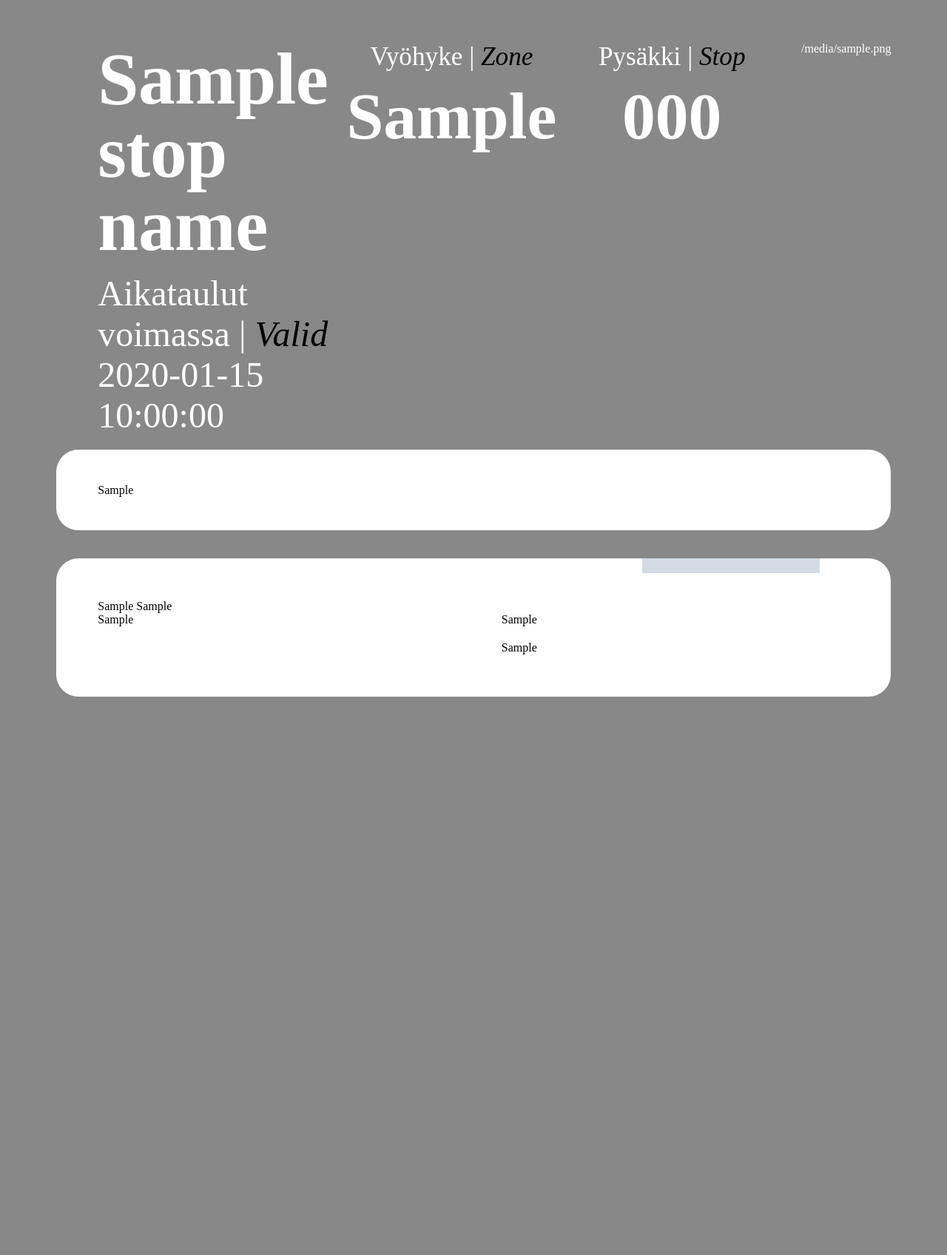
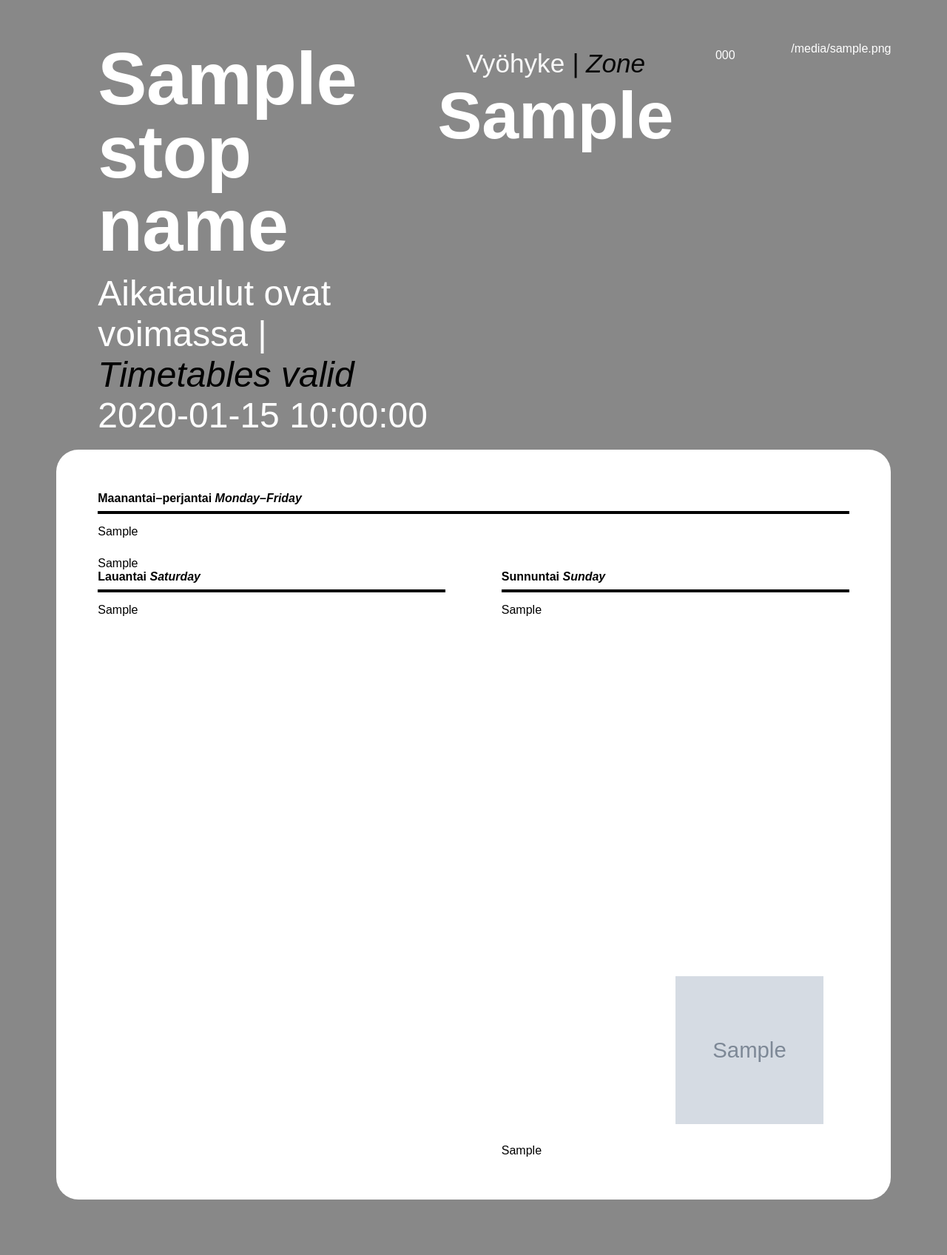
Before and after one commit to nkrupen/gtfs-schedule-poster-a3-mapless, a Python web app: template templates/poster_template.html in a window 1280 px wide. Shown: the whole page at 74% size. Before the commit the page ends 942 px from the top, so only its background shows below. Run offline with Jinja, Linux system fonts and the light colour scheme; the template is opened without the code that fills it: most values are stand-ins (such as "Sample title", 1, 10 or a date in 2020); grey boxes marked "Sample" are stand-in pictures.

Commit message:
poster_template.html

```diff
--- a/templates/poster_template.html
+++ b/templates/poster_template.html
@@ -6,7 +6,7 @@
     @page { size: {{ page_w_mm }}mm {{ page_h_mm }}mm; margin: 0; }
     body {
         margin: 0; padding: 0;
-        font-family: {{ font_main }};
+        font-family: Arial, sans-serif;
         background-color: {{ bg_color }};
         -webkit-print-color-adjust: exact;
         print-color-adjust: exact;
@@ -15,41 +15,46 @@
         width: {{ page_w_mm }}mm; height: {{ page_h_mm }}mm;
         display: flex; flex-direction: column; overflow: hidden;
     }
-    .en { color: #000; }
+    .en { color: #000; font-style: italic; }
 
+    /* ---------- HEADER ---------- */
     .header {
         flex: 0 0 auto; background-color: {{ bg_color }};
         padding: 15mm 20mm 5mm 20mm; display: flex;
         justify-content: space-between; align-items: flex-start; color: white;
     }
     .header-left { flex: 1; min-width: 0; padding-left: 15mm; }
-    .h-stop-name { font-size: 6.2em; font-weight: bold; color: white; line-height: 1; letter-spacing: -0.5px; overflow-wrap: anywhere; }
-    .h-valid-combined { font-size: 3em; margin-top: 15px; font-weight: 300; color: white; }
+    .h-stop-name { font-size: 6.2em; font-weight: bold; line-height: 1; letter-spacing: -0.5px; }
+    .h-valid-combined { font-size: 3em; margin-top: 15px; font-weight: 300; }
 
     .header-right { display: flex; align-items: center; gap: 20mm; flex: 0 0 auto; }
     .header-info-wrapper { display: flex; gap: 15mm; }
     .h-info-group { display: flex; flex-direction: column; align-items: center; }
-    .h-label { font-size: 2.2em; margin-bottom: 8px; color: white; white-space: nowrap; }
-    .h-value { font-size: 5.6em; font-weight: bold; color: white; }
+    .h-label { font-size: 2.2em; margin-bottom: 8px; opacity: 0.95; }
+    .h-value { font-size: 5.6em; font-weight: bold; line-height: 0.95; }
 
     .header-logo { height: 40mm; width: auto; }
-    .header-logo svg, .header-logo img { height: 100%; width: auto; display: block; fill: white; }
+    .header-logo svg { fill: white; height: 100%; width: auto; display: block; }
 
-    .line-bar-container { flex: 0 0 auto; padding: 0 20mm; margin-bottom: 10mm; }
-    .line-bar { background: white; padding: 12mm 15mm; display: flex; flex-wrap: wrap; gap: 30px; border-radius: 30px; }
+    /* ---------- MAIN CONTENT ---------- */
+    .content-wrap { flex: 1 1 auto; padding: 0 20mm 20mm 20mm; }
+    .unified-box { background: white; border-radius: 30px; padding: 15mm; display: flex; flex-direction: column; min-height: 900px; }
 
-    .content-wrap { flex: 1 1 auto; display: flex; flex-direction: column; padding: 0 20mm 20mm 20mm; overflow: hidden; }
-    .unified-box { background: white; border-radius: 30px; padding: 15mm; display: flex; flex-direction: column; flex: 1; }
+    .sc-block { margin-bottom: 25px; width: 100%; }
+    .sc-title { font-size: {{ font_size }}; font-weight: bold; border-bottom: 4px solid black; padding-bottom: 8px; margin-bottom: 15px; }
 
-    .sc-block { margin-bottom: {{ v_margin }}; }
-    .sc-title { font-size: {{ font_size }}; font-weight: bold; border-bottom: 4px solid black; padding-bottom: 8px; margin-bottom: {{ v_margin }}; }
-    .sc-row { display: flex; border-bottom: 1px solid #ddd; font-size: {{ font_size }}; line-height: {{ line_height }}; }
-    .sc-h { width: 7.0em; font-weight: bold; padding: 4px 6px; }
+    .sc-row { display: flex; border-bottom: 1px solid #ddd; font-size: {{ font_size }}; line-height: {{ line_height }}; align-items: stretch; }
+    .sc-row:nth-child(odd):not(.sc-header) { background-color: #f2f2f2; }
+    .sc-header { border-bottom: 3px solid black; font-weight: bold; }
+
+    .sc-h { width: 7.0em; font-weight: bold; padding: 4px 6px; flex-shrink: 0; }
     .sc-m { flex: 1; padding: 4px 0 4px 10px; display: flex; flex-wrap: wrap; gap: 0.8em; }
 
-    .alareuna-box { margin-top: 20px; position: relative; }
+    /* ---------- FOOTER ---------- */
+    .alareuna-box { margin-top: auto; position: relative; width: 100%; }
+    .alareuna-svg svg { display: block; width: 100%; height: auto; }
     .qr-group { position: absolute; bottom: 30px; right: 20px; }
-    .qr-box { background-color: white; padding: 20px; border-radius: 30px; width: 240px; height: 240px; }
+    .qr-box { background: white; padding: 15px; border-radius: 20px; width: 200px; height: 200px; }
 </style>
 </head>
 <body>
@@ -57,42 +62,44 @@
         <div class="header">
             <div class="header-left">
                 <div class="h-stop-name">{{ stop_name }}</div>
-                <div class="h-valid-combined">Aikataulut voimassa | <span class="en"><i>Valid</i></span> {{ date_label }}</div>
+                <div class="h-valid-combined">Aikataulut ovat voimassa | <span class="en">Timetables valid</span> {{ date_label }}</div>
             </div>
             <div class="header-right">
                 <div class="header-info-wrapper">
                     <div class="h-info-group">
-                        <div class="h-label">Vyöhyke | <span class="en"><i>Zone</i></span></div>
+                        <div class="h-label">Vyöhyke <span class="en">| Zone</span></div>
                         <div class="h-value">{{ stop_zone }}</div>
                     </div>
-                    {% if stop_number_value %}
-                    <div class="h-info-group">
-                        <div class="h-label">Pysäkki | <span class="en"><i>Stop</i></span></div>
-                        <div class="h-value">{{ stop_number_value }}</div>
-                    </div>
-                    {% endif %}
+                    {{ stop_number_html | safe }}
                 </div>
                 <div class="header-logo">{{ logo_html | safe }}</div>
             </div>
         </div>
 
-        <div class="line-bar-container">
-            <div class="line-bar">{{ line_bar_html | safe }}</div>
-        </div>
-
         <div class="content-wrap">
             <div class="unified-box">
-                {{ monfri_html | safe }}
+                <div class="sc-block">
+                    <div class="sc-title">Maanantai&ndash;perjantai <span class="en">Monday&ndash;Friday</span></div>
+                    {{ monfri_html | safe }}
+                </div>
+
                 {{ legend_html | safe }}
+
                 <div style="display: flex; gap: 20mm; flex: 1;">
-                    <div style="flex: 1;">{{ saturday_html | safe }}</div>
+                    <div style="flex: 1;">
+                        <div class="sc-title">Lauantai <span class="en">Saturday</span></div>
+                        {{ saturday_html | safe }}
+                    </div>
                     <div style="flex: 1; display: flex; flex-direction: column;">
+                        <div class="sc-title">Sunnuntai <span class="en">Sunday</span></div>
                         {{ sunday_html | safe }}
-                        <div style="flex-grow: 1;"></div>
+
                         <div class="alareuna-box">
-                            {{ alareuna_svg_inline | safe }}
+                            <div class="alareuna-svg">{{ alareuna_svg_inline | safe }}</div>
                             <div class="qr-group">
-                                <div class="qr-box"><img src="{{ qr_img_url }}" style="width:100%;"></div>
+                                <div class="qr-box">
+                                    <img src="{{ qr_img_url }}" style="width: 100%; height: 100%;">
+                                </div>
                             </div>
                         </div>
                     </div>
```
